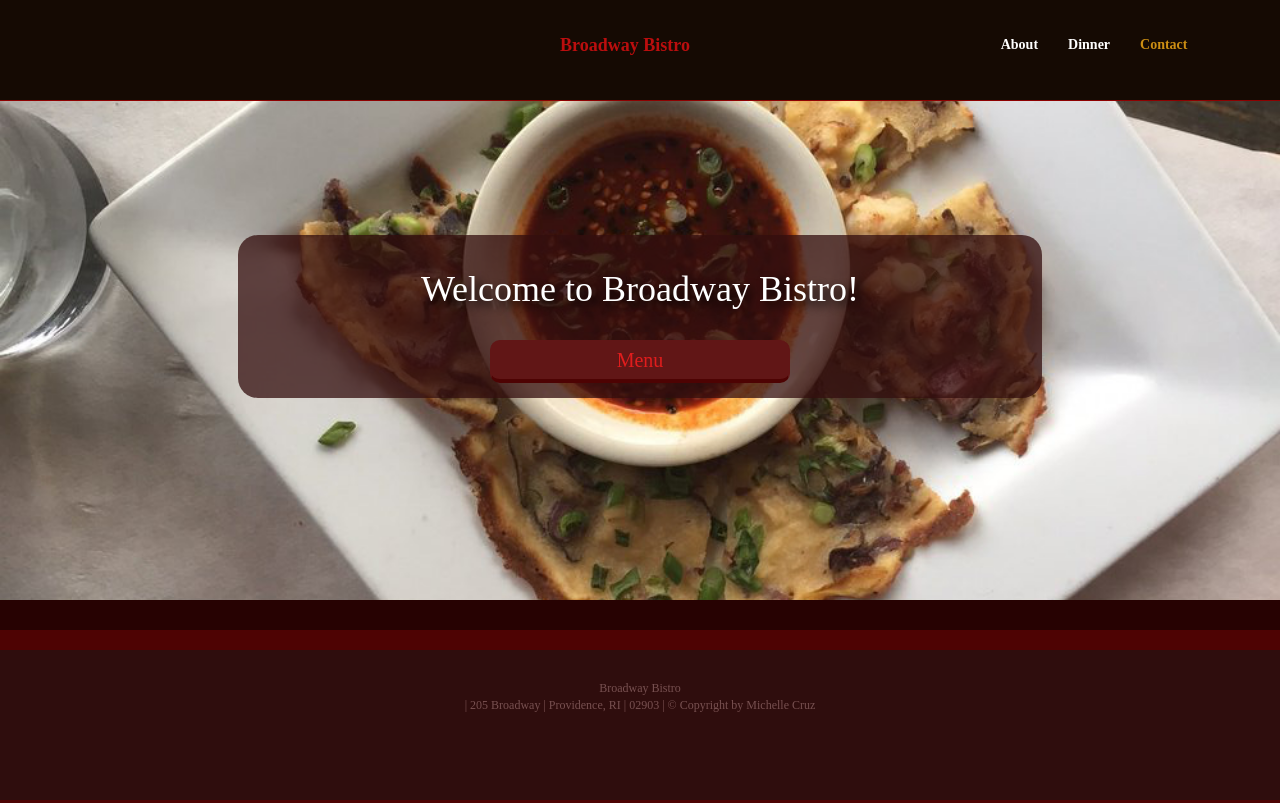
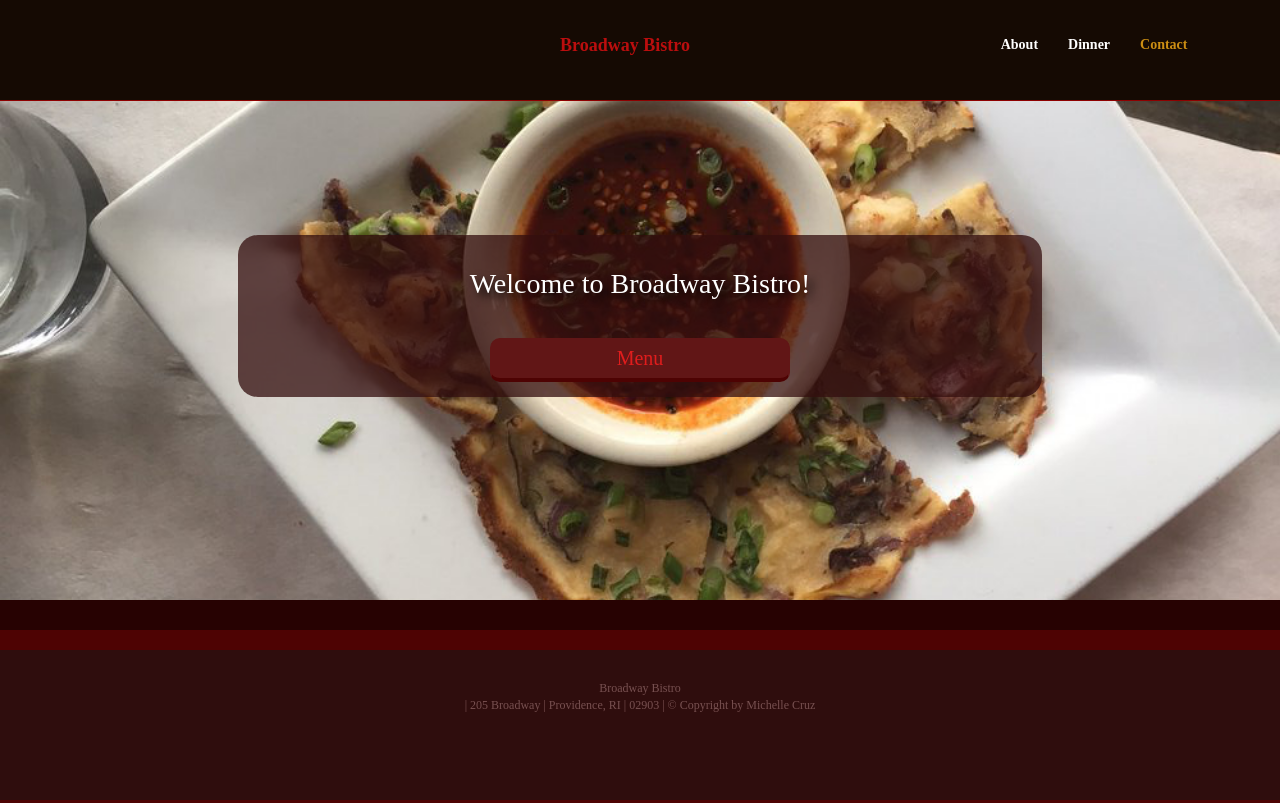
Before and after one commit to Micheruz/broadway, a website: page index.html in a window 1280 px wide. Shown: the top 803 px of the page. Drawn offline with Linux system fonts and the light colour scheme; the site is published under a folder, as on GitHub Pages, so addresses that start at the root find nothing; a web font is replaced by a local one.

Commit message:
style link change

```diff
--- a/index.html
+++ b/index.html
@@ -14,7 +14,7 @@
     <!-- Bootstrap Core CSS -->
     <link href="css/bootstrap.min.css" rel="stylesheet">
 <!-- Normalize-->
-<link rel="stylesheet" href="/css/normalize.css">
+<link rel="stylesheet" href="css/normalize.css">
     <!-- Custom CSS -->
     <link href="css/scrolling-nav.css" rel="stylesheet">
 	<link href="css/style.css" rel="stylesheet">
```
